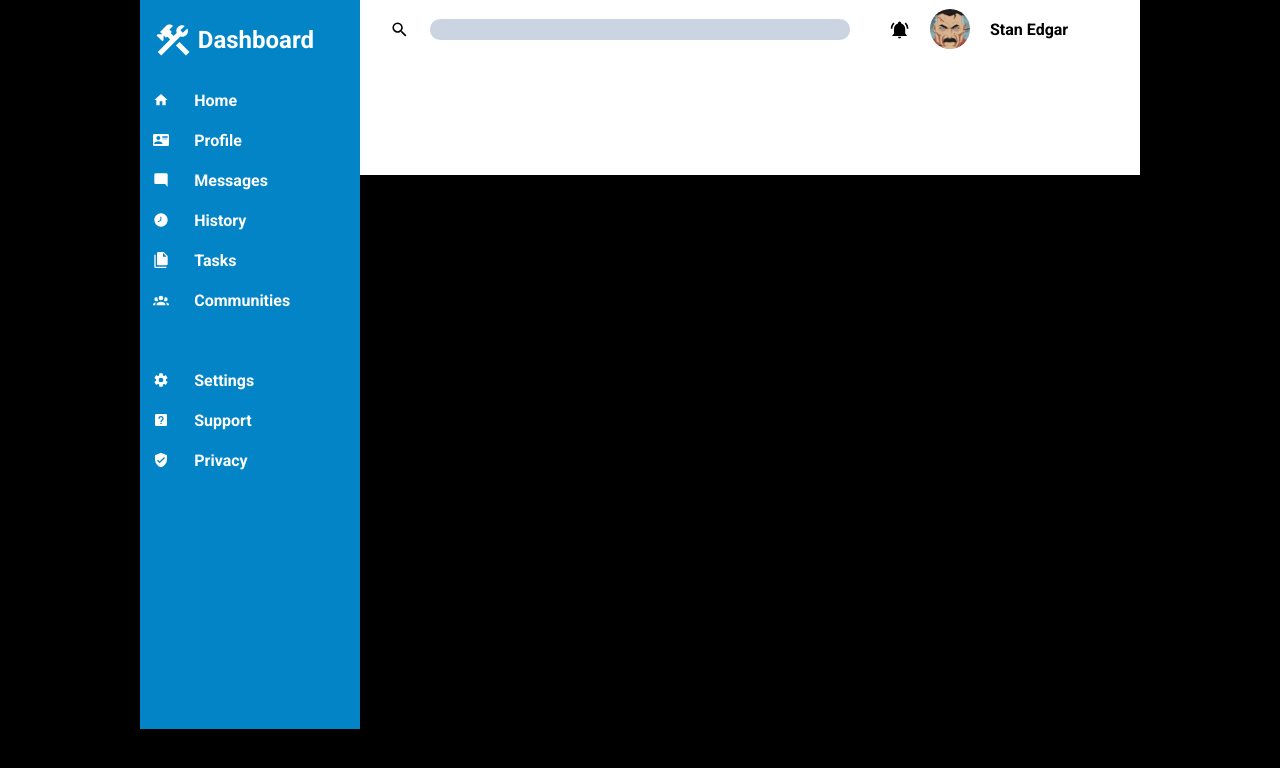
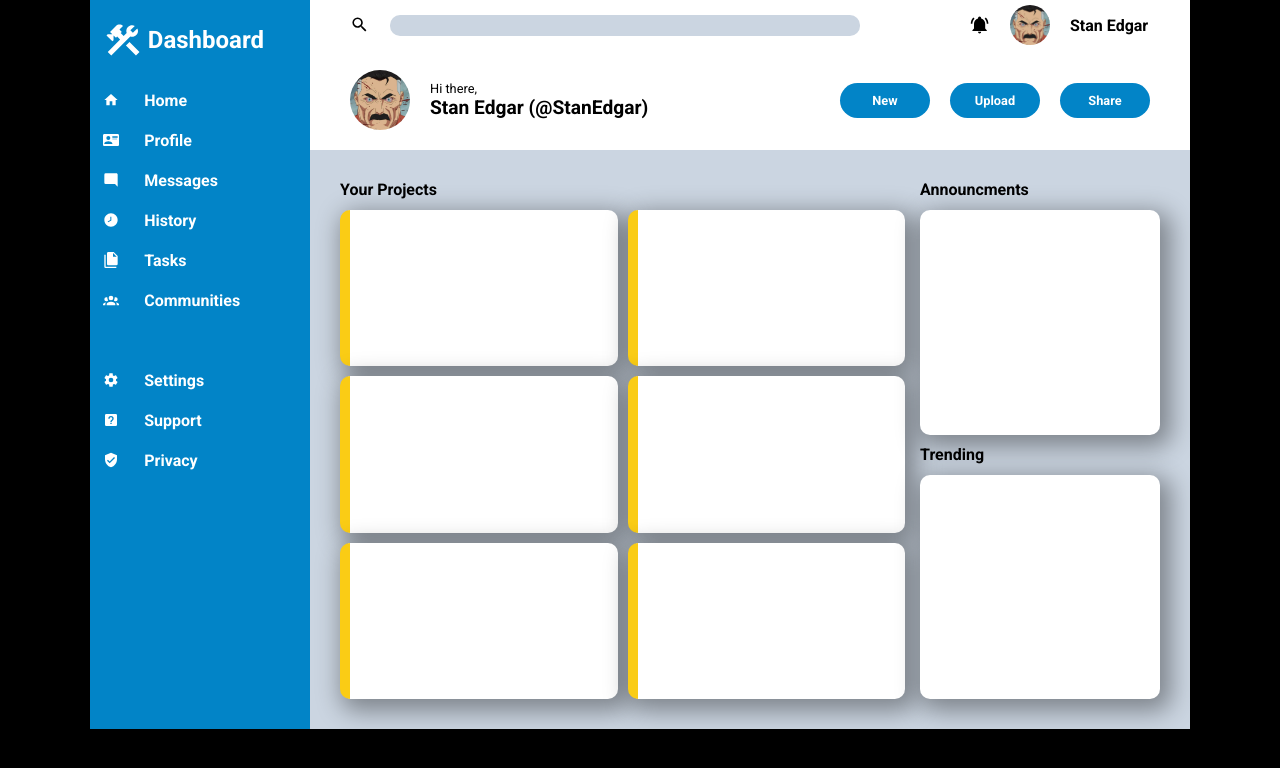
Before and after one commit to Stan-Edgar/adminDashboard, a plain HTML site: page index.html in a window 1280 px wide. Drawn offline with Linux system fonts and the light colour scheme; a web font is replaced by a local one.

Commit message:
All html and styles included except card content

```diff
--- a/index.html
+++ b/index.html
@@ -23,6 +23,21 @@
                 <svg xmlns="http://www.w3.org/2000/svg" viewBox="0 0 24 24"><title>bell-ring</title><path d="M21,19V20H3V19L5,17V11C5,7.9 7.03,5.17 10,4.29C10,4.19 10,4.1 10,4A2,2 0 0,1 12,2A2,2 0 0,1 14,4C14,4.1 14,4.19 14,4.29C16.97,5.17 19,7.9 19,11V17L21,19M14,21A2,2 0 0,1 12,23A2,2 0 0,1 10,21M19.75,3.19L18.33,4.61C20.04,6.3 21,8.6 21,11H23C23,8.07 21.84,5.25 19.75,3.19M1,11H3C3,8.6 3.96,6.3 5.67,4.61L4.25,3.19C2.16,5.25 1,8.07 1,11Z" /></svg>
                 <img id="pfp" src="TwitterPFP.jpg" alt="pfp">
                 <h3>Stan Edgar</h3>
+            </div>
+
+            <div class="bottom">
+
+              <div class="profile">
+                <img class="pfp" src="TwitterPFP.jpg" alt="pfp">
+                <div id="profile-txt">
+                  <p style="font-size: 0.8rem">Hi there,</p>
+                  <h4 style="font-size: 1.2rem">Stan Edgar (@StanEdgar)</h4>
+                </div>
+              </div>
+
+              <div class="btn">New</div>
+              <div class="btn">Upload</div>
+              <div class="btn">Share</div>
             </div>
 
         </div>
@@ -79,7 +94,34 @@
 
         </div>
 
-        <div class="container"></div>
+        <div class="container">
+
+          <div class="projects">
+            <h3>Your Projects</h3>
+            <div>&nbsp;</div>
+            <div class="card"></div>
+            <div class="card"></div>
+            <div class="card"></div>
+            <div class="card"></div>
+            <div class="card"></div>
+            <div class="card"></div>
+          </div>
+
+          <div class="other">
+
+            <div class="announcement">
+              <h3>Announcments</h3>
+              <div class="cards"></div>
+            </div>
+            <div class="trending">
+              <h3>Trending</h3>
+              <div class="cards"></div>
+            </div>
+
+          </div>
+
+
+        </div>
 
 
     </div>
--- a/style.css
+++ b/style.css
@@ -5,7 +5,7 @@
 }
 
 :root {
-    --orange: #d97706;
+    --orange: #facc15;
     --blue: #0284c7;
     --gray: #cbd5e1;
 }
@@ -19,10 +19,10 @@ body {
 
 .wrapper {
     display: grid;
-    width: 1000px;
+    width: 1100px;
     height: 729px;
     grid-template-columns: 220px 1fr;
-    grid-template-rows: 175px 1fr;
+    grid-template-rows: 150px 1fr;
 }
 
 .sidebar {
@@ -70,14 +70,14 @@ h3 {
     display: grid;
     background-color: white;
     grid-template-rows: 1fr 2fr;
+    padding: 0 40px;
 }
 
 .top {
     display: grid;
     width: 100%;
     height: 100%;
-    grid-template-columns: 40px 1fr 40px 60px 150px;
-    padding-left: 30px;
+    grid-template-columns: 40px 1fr 40px 60px 80px;
     justify-content: center;
     align-items: center;
 
@@ -89,7 +89,7 @@ h3 {
 }
 
 input {
-    width: 420px;
+    width: 470px;
     border-radius: 10px;
     padding: 3px 0;
     border: 0;
@@ -102,3 +102,86 @@ input {
     border: 0;
     border-radius: 50%;
 }
+
+.pfp {
+    width: 60px;
+    height: 60px;
+    border: 0;
+    border-radius: 50%;
+}
+
+.bottom {
+    display: grid;
+    width: 100%;
+    height: 100%;
+    grid-template-columns: 3fr repeat(3, 90px);
+    justify-content: center;
+    align-items: center;
+    gap: 20px;
+
+}
+
+.profile {
+    display: grid;
+    grid-template-columns: 60px 1fr;
+    gap: 20px;
+    align-items: center;
+}
+
+.btn {
+    display: flex;
+    border: 0;
+    color: white;
+    align-items: center;
+    justify-content: center;
+    border-radius: 25px;
+    background-color: var(--blue);
+    font-size: 0.8rem;
+    padding: 10px;
+    font-weight: bold;
+}
+
+.container {
+    display: grid;
+    height: 100%;
+    grid-column-start: 2;
+    grid-row-start: 2;
+    background-color: var(--gray);
+    grid-template-columns: 1fr 240px;
+    padding: 30px;
+    gap: 15px;
+
+}
+
+.projects {
+    display: grid;
+    grid-template-columns: 1fr 1fr;
+    grid-template-rows: 20px repeat(3, 1fr);
+    gap: 10px;
+}
+
+.card, .cards {
+    display: grid;
+    width: 100%;
+    height: 100%;
+    background-color: white;
+    border-left: 10px solid var(--orange);
+    border-radius: 10px;
+    box-shadow: 6px 7px 25px 5px rgba(0,0,0,0.38);
+}
+
+.other {
+    display: grid;
+    grid-template-rows: 1fr 1fr;
+    gap: 10px;
+}
+
+.announcement, .trending {
+    display: grid;
+    grid-template-rows: 20px 1fr;
+    gap: 10px;
+}
+
+.cards {
+   border: 0;
+}
```
